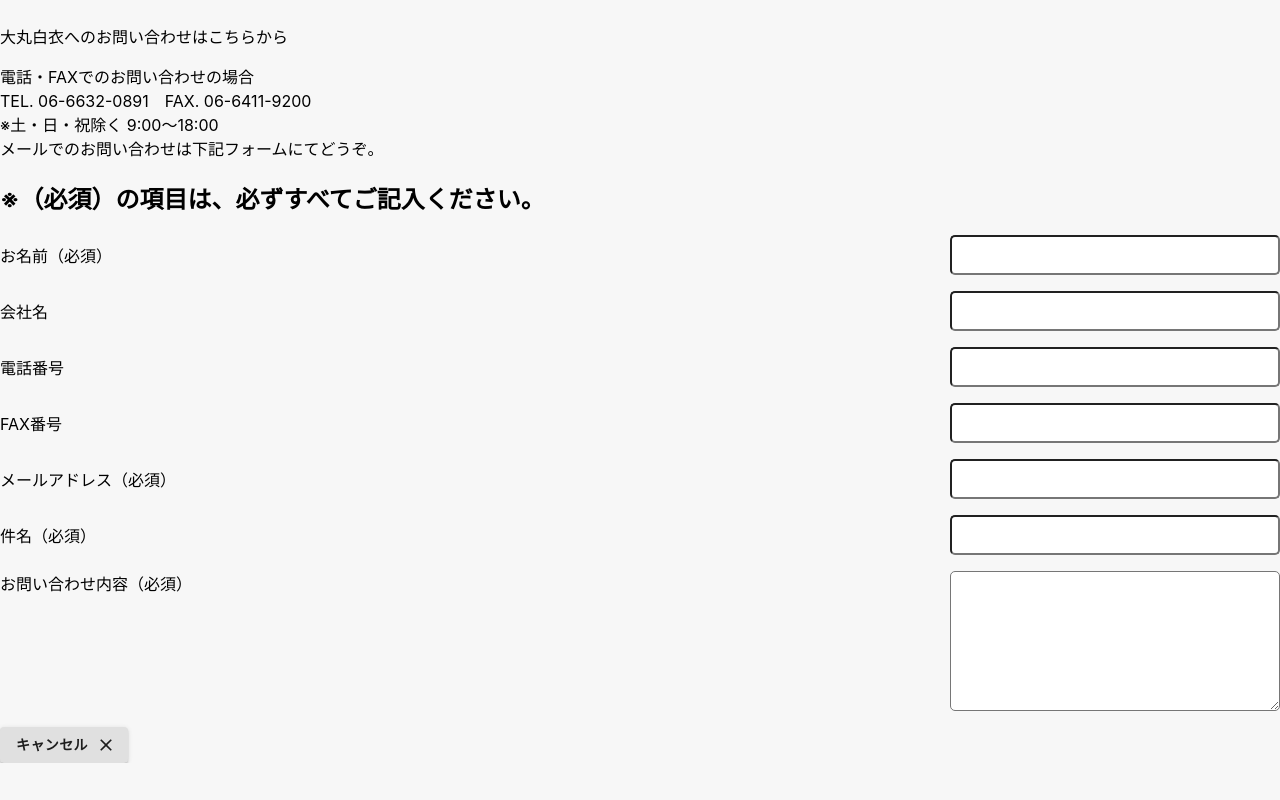
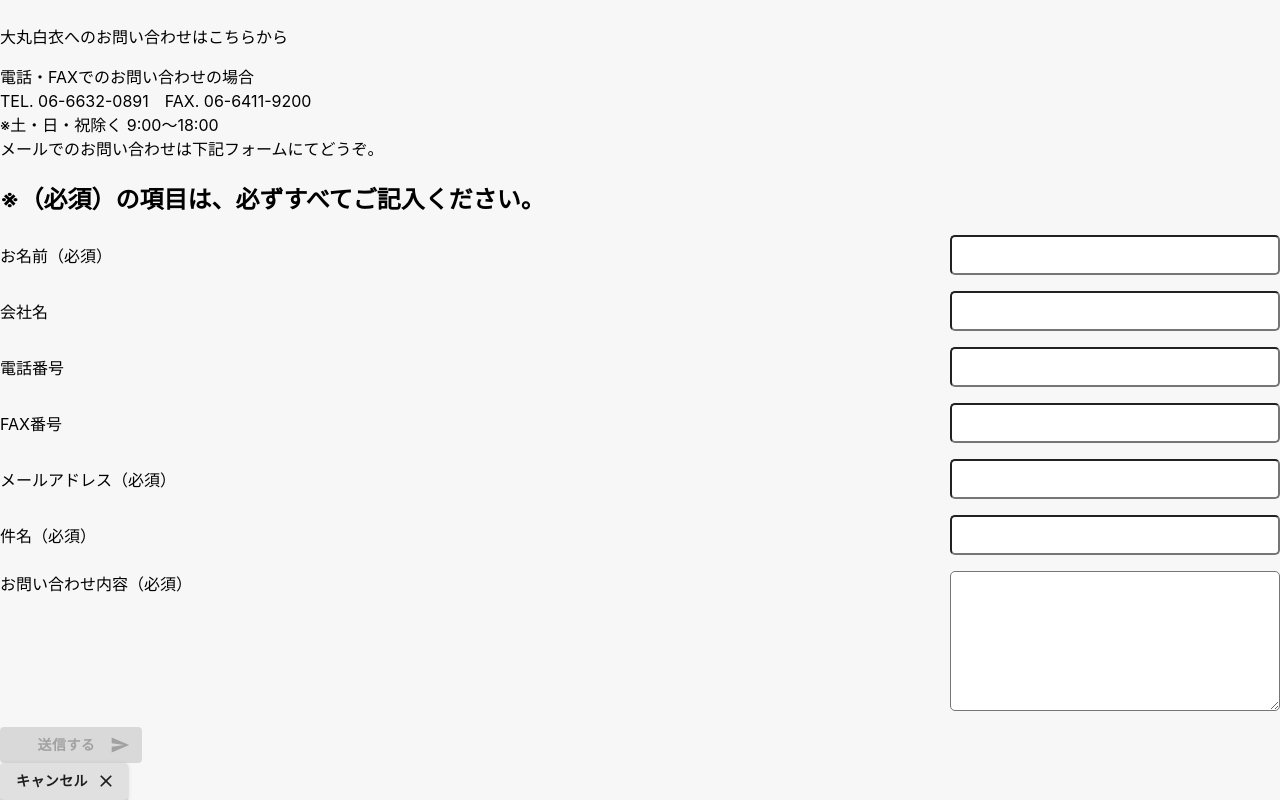
Before and after one commit to sukebon/01project, a Next.js app: page /contact in a window 1280 px wide. Shown: the part 280-1080 px from the top of the page. Before the commit the page ends 1043 px from the top, so only its background shows below. Built offline with nearby package versions, Linux system fonts and the light colour scheme.

Commit message:
disablesend

```diff
--- a/src/pages/contact/index.tsx
+++ b/src/pages/contact/index.tsx
@@ -193,15 +193,15 @@ const Contact: React.FC = () => {
               className={`flex flex-col items-center justify-center lg:flex-row`}
             >
               <div className={`m-2`}>
-                {/* <Button
+                <Button
                   variant="contained"
                   color="default"
-                  onClick={handleClick}
+                  // onClick={handleClick}
                   disabled={disableSend}
                   endIcon={<SendIcon />}
                 >
                   <strong>　送信する　</strong>
-                </Button> */}
+                </Button>
               </div>
               <div className={`m-2`}>
                 <Button
```
